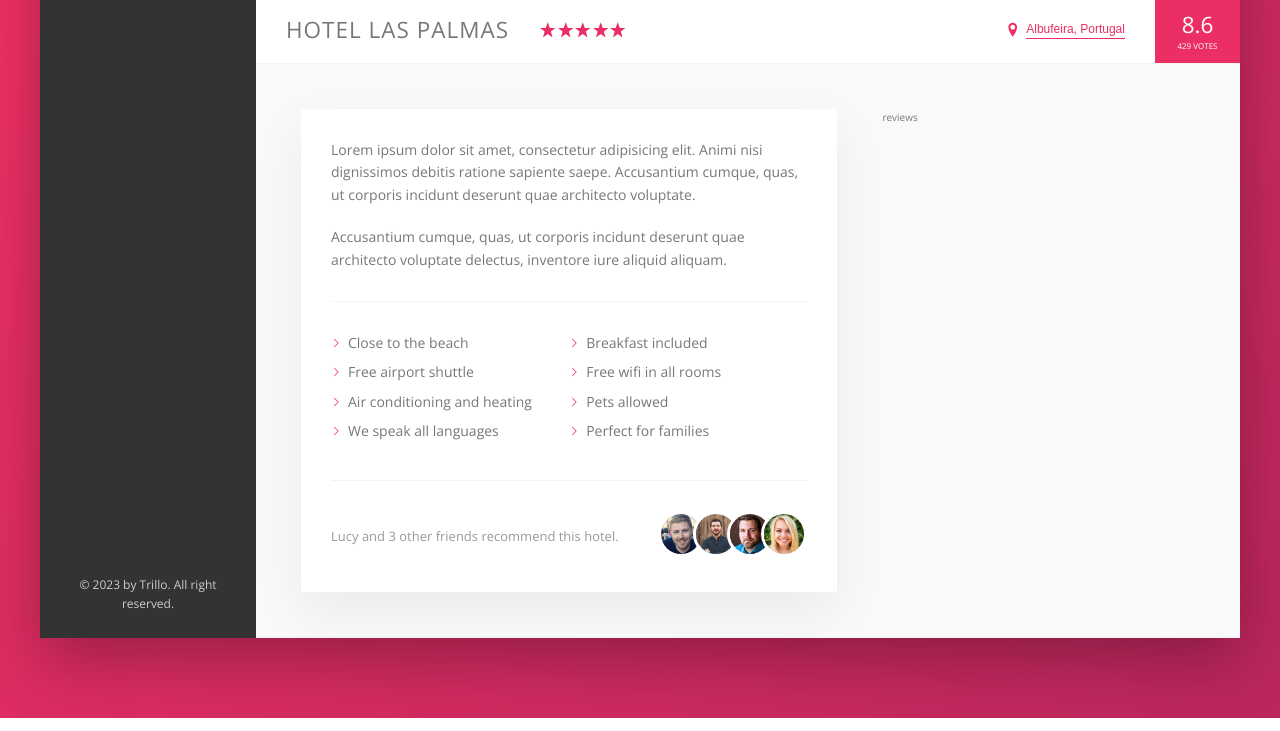
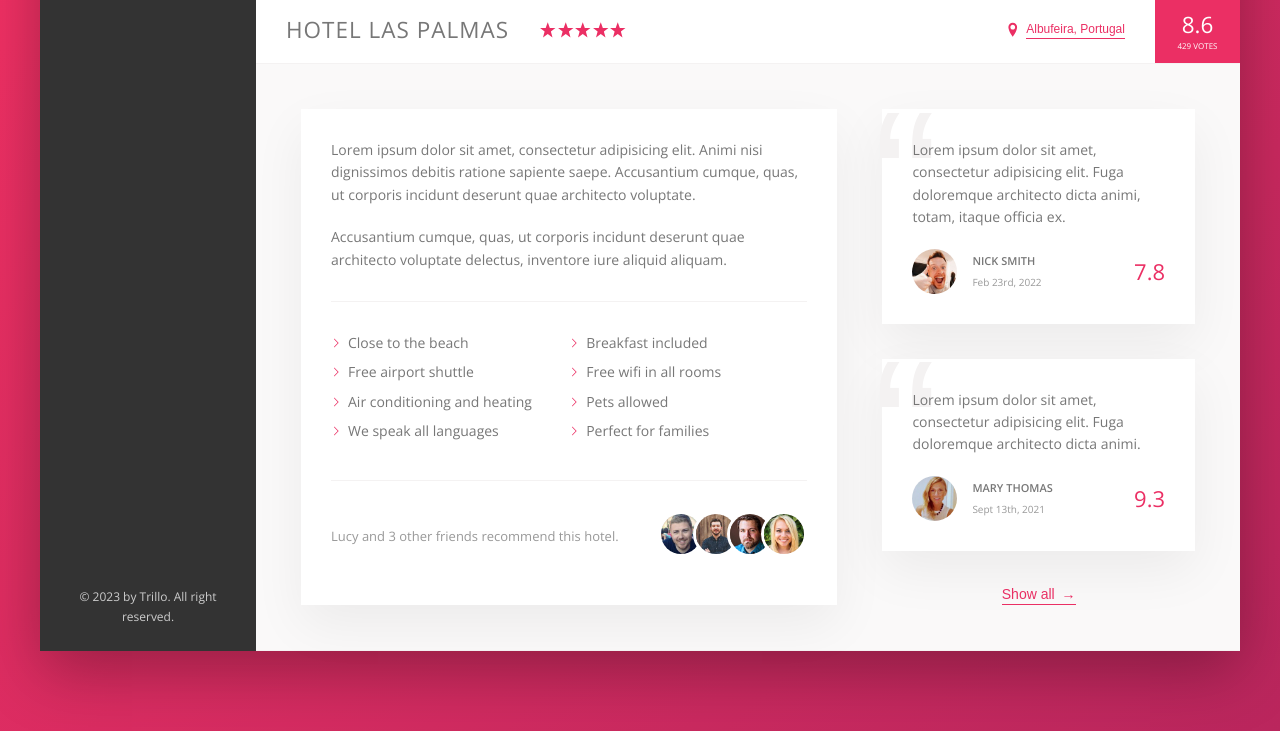
Before and after one commit to BastianBarthel/trillo, a website: page src/index.html in a window 1280 px wide. Shown: the part 538-1269 px from the top of the page. Drawn offline with nearby package versions, Linux system fonts and the light colour scheme; files that its build step writes are made by us from their sources.

Commit message:
Build the user reviews section

```diff
--- a/src/index.html
+++ b/src/index.html
@@ -216,7 +216,47 @@
               </div>
             </div>
 
-            <div class="user-reviews">reviews</div>
+            <div class="user-reviews">
+              <figure class="review">
+                <blockquote class="review__text">
+                  Lorem ipsum dolor sit amet, consectetur adipisicing elit. Fuga
+                  doloremque architecto dicta animi, totam, itaque officia ex.
+                </blockquote>
+                <figcaption class="review__user">
+                  <img
+                    src="assets/img/user-1.jpg"
+                    alt="Picture of a user"
+                    class="review__photo"
+                  />
+                  <div class="review__user-box">
+                    <p class="review__user-name">Nick Smith</p>
+                    <p class="review__user-date">Feb 23rd, 2022</p>
+                  </div>
+                  <div class="review__rating">7.8</div>
+                </figcaption>
+              </figure>
+
+              <figure class="review">
+                <blockquote class="review__text">
+                  Lorem ipsum dolor sit amet, consectetur adipisicing elit. Fuga
+                  doloremque architecto dicta animi.
+                </blockquote>
+                <figcaption class="review__user">
+                  <img
+                    src="assets/img/user-2.jpg"
+                    alt="Picture of a user"
+                    class="review__photo"
+                  />
+                  <div class="review__user-box">
+                    <p class="review__user-name">Mary Thomas</p>
+                    <p class="review__user-date">Sept 13th, 2021</p>
+                  </div>
+                  <div class="review__rating">9.3</div>
+                </figcaption>
+              </figure>
+
+              <button class="btn-inline">Show all <span>&rarr;</span></button>
+            </div>
           </div>
         </main>
       </div>
--- a/src/sass/_components.scss
+++ b/src/sass/_components.scss
@@ -268,8 +268,17 @@
   cursor: pointer;
   transition: all 0.2s;
 
+  & span {
+    margin-left: 3px;
+    transition: margin-left 0.2s;
+  }
+
   &:hover {
     color: var(--color-grey-dark-1);
+
+    span {
+      margin-left: 8px;
+    }
   }
 
   &:focus {
@@ -349,9 +358,6 @@
     margin-right: auto;
   }
 
-  &__friends {
-  }
-
   &__photo {
     box-sizing: content-box;
     height: 4rem;
@@ -364,3 +370,65 @@
     }
   }
 }
+
+// Reviews
+.review {
+  background-color: var(--color-white);
+  box-shadow: var(--shadow-light-2);
+  padding: 3rem;
+  margin-bottom: 3.5rem;
+  position: relative;
+
+  &__text {
+    margin-bottom: 2rem;
+    z-index: 10;
+    position: relative;
+    overflow: hidden;
+  }
+
+  &__user {
+    display: flex;
+    align-items: center;
+  }
+
+  &__photo {
+    height: 4.5rem;
+    width: 4.5rem;
+    border-radius: 50%;
+    margin-right: 1.5rem;
+  }
+
+  &__user-box {
+    margin-right: auto;
+  }
+
+  &__user-name {
+    font-size: 1.1rem;
+    font-weight: 600;
+    text-transform: uppercase;
+    margin-bottom: 0.4rem;
+  }
+
+  &__user-date {
+    font-size: 1rem;
+    color: var(--color-grey-dark-3);
+  }
+
+  &__rating {
+    color: var(--color-primary);
+    font-size: 2.2rem;
+    font-weight: 300;
+  }
+
+  &::before {
+    content: "\201C";
+    position: absolute;
+    top: -2.75rem;
+    left: -1rem;
+    line-height: 1;
+    font-size: 20rem;
+    color: var(--color-grey-light-2);
+    font-family: sans-serif;
+    z-index: 1;
+  }
+}
--- a/src/sass/_layout.scss
+++ b/src/sass/_layout.scss
@@ -39,6 +39,7 @@
 }
 
 .detail {
+  font-size: 1.4rem;
   padding: 4.5rem;
   background-color: var(--color-grey-light-1);
   border-bottom: var(--line);
@@ -47,7 +48,6 @@
 }
 
 .description {
-  font-size: 1.4rem;
   margin-right: 4.5rem;
   background-color: var(--color-white);
   box-shadow: var(--shadow-light-2);
@@ -58,4 +58,8 @@
 
 .user-reviews {
   flex: 1;
+
+  display: flex;
+  flex-direction: column;
+  align-items: center;
 }
```
Also changed, not shown: src/assets/img/text.txt (deleted, +0 -17 lines).
